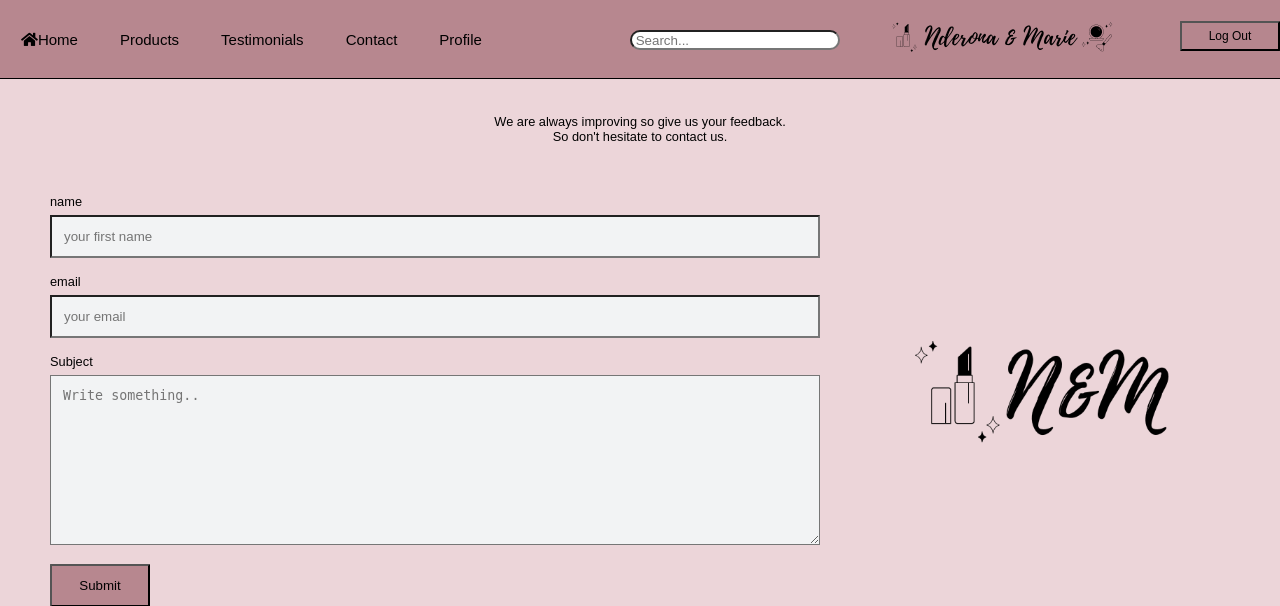
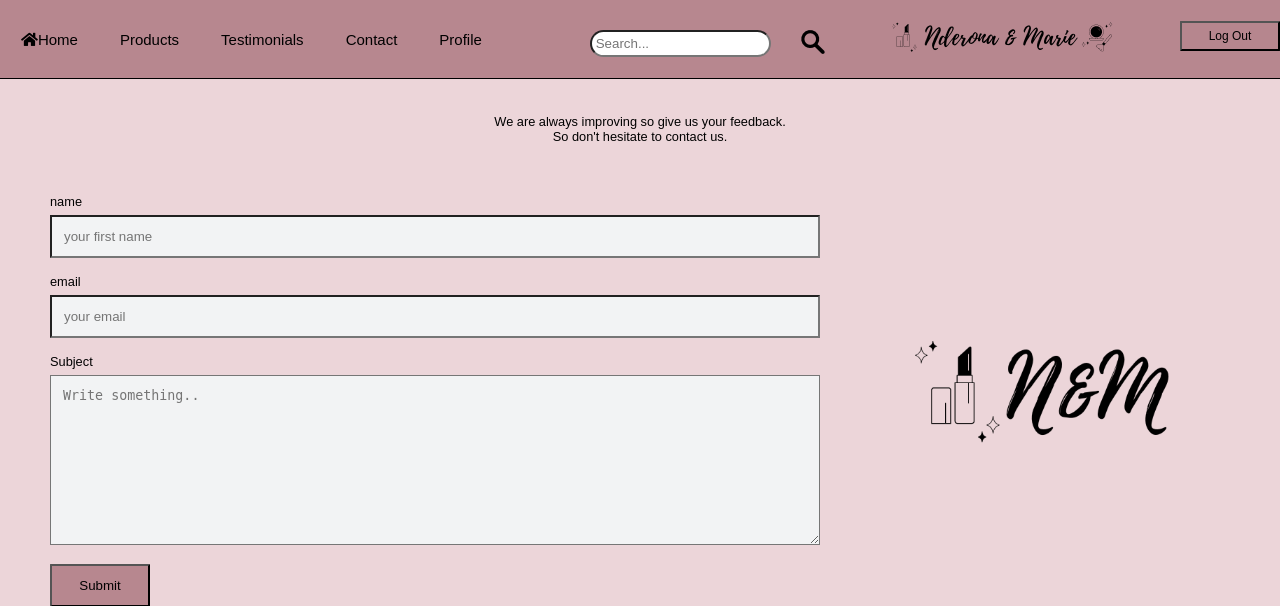
Before and after one commit to nderona/makeupblog, a PHP site: page /users/contact.php in a window 1280 px wide. Shown: the top 606 px of the page. Run offline with PHP 8.4, Linux system fonts and the light colour scheme.

Commit message:
finalized the function of the search, backend table to insert the subscribers.

```diff
--- a/admin/atopMenu.php
+++ b/admin/atopMenu.php
@@ -21,9 +21,6 @@
                 <li><a href="removeblog.php">Remove Blog</a></li>
                 <li><a href="removeuser.php">Remove User</a></li>
             </div>
-            <div class="search">
-                <input type="text" id="search" placeholder=" Search..." name="search">
-            </div>
             <div class="logo-container">
             <img src="../pictures/reverselogoblack.png" alt="logo.png" />
             </div>
--- a/footer.css
+++ b/footer.css
@@ -28,7 +28,7 @@ footer{
     border-radius: 25px;
     margin-bottom: 5px;
 }
-.subscribe button{
+.subscribe #submit{
     height: 25px;
     margin-top: 10px;
     border-radius: 25px;
--- a/footer.php
+++ b/footer.php
@@ -9,10 +9,10 @@
 <footer>
     <div class="footer-content">
         <div class="subscribe">
-            <form action="">
+            <form action="savesubscribers.php" method="POST">
                 <p>Subscribe to our newsletter</p>
-                <input type="text" id="email" placeholder="  Please enter your email"> <br>
-                <button type="button">Submit</button>
+                <input name="email" type="text" id="email" placeholder="  Please enter your email"> <br>
+                <input id="submit" type="submit" name="submit" value="Submit" >
             </form>
 
         </div>
--- a/users/utopMenu.css
+++ b/users/utopMenu.css
@@ -8,9 +8,7 @@
     margin: 0;
     padding: 0;
 }
-button {
-	font-family: 'Poppins', sans-serif;
-}
+
 
 body{
 
@@ -103,22 +101,14 @@
 }
 
 .search{
-
     width: 250px;
     margin-top: 30px;
     margin-right: 40px;
 
 }
-
-.search input {
-    height: 20px;
-    width: 210px;
-    border-radius: 50px;
-    margin-left: 40px;
+#form{
+    display: flex;
 }
-
-
-
 
 .logout{
     margin-top: 15px;
--- a/users/utopMenu.php
+++ b/users/utopMenu.php
@@ -1,5 +1,5 @@
 <head>
-    <link rel="stylesheet" href="css/utopMenu.css">
+    <link rel="stylesheet" href="utopMenu.css">
     <link rel="stylesheet" href="http://use.fontawesome.com/releases/v5.7.0/css/all.css">
 </head>
 
@@ -26,8 +26,16 @@
                 </li>
             </div>
             <div class="search">
-                <input type="text" id="search" placeholder=" Search..." name="search">
+                <form action="displaysearch.php" method="POST" id="form">
+                <input type="text" id="search" placeholder=" Search..." name="search" style="border-radius:15px; ">
+                <div id='button'>
+                <button name="submit" id="searchbttn" style="background-color:transparent; border:none; margin:0px 30px;"><img src='../pictures/search.png' /></button>
+                </div>
+            </form>
             </div>
+
+
+
             <div class="logo-container">
             <img src="../pictures/reverselogoblack.png" alt="logo.png" />
             </div>
```
Also changed, not shown: savesubscribers.php (added, +19 -0 lines), users/displaysearch.php (added, +63 -0 lines), pictures/search.png (added).
